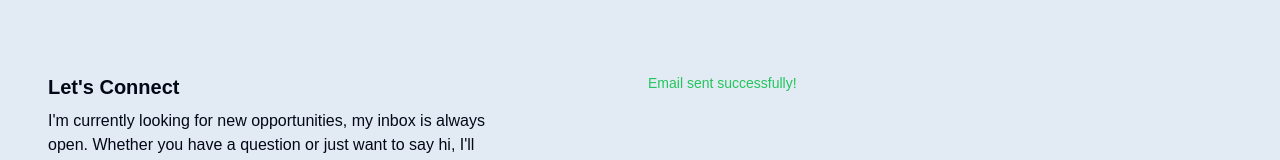
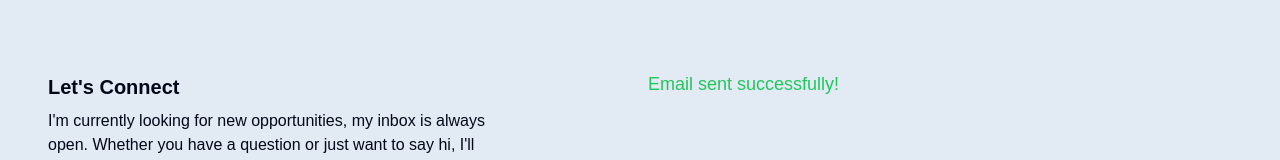
Before and after one commit to n1dll/Portfolio, a Next.js app: page / in a window 1280 px wide. Both pictures are taken after typing "name@example.com", "Sample", "Sample" into the empty fields and a click on the button "Send Message". Shown: the part 2944-3104 px from the top of the page. Built offline with nearby package versions, Linux system fonts and the light colour scheme; no server answers; a web font is replaced by a local one; what prettier would draw is missing.

Commit message:
mail msg

```diff
--- a/src/app/components/EmailSection.jsx
+++ b/src/app/components/EmailSection.jsx
@@ -40,7 +40,7 @@ const EmailSection = () => {
 
   const handleEmailChange = (e) => {
     const emailRegex = /^([a-zA-Z0-9._%-]+@[a-zA-Z0-9.-]+\.[a-zA-Z]{2,})$/;
-    setEmailValid(emailRegex.test(e.target.value)); // Check if email matches pattern
+    setEmailValid(emailRegex.test(e.target.value))
   };
 
   return (
@@ -69,7 +69,7 @@ const EmailSection = () => {
       </div>
       <div>
         {emailSubmitted ? (
-          <p className="text-green-500 text-sm mt-2">
+          <p className="text-green-500 text-lg mt-[5px]">
             Email sent successfully!
           </p>
         ) : (
@@ -88,7 +88,7 @@ const EmailSection = () => {
                 required
                 className={`border-2 text-sm rounded-lg block w-full p-2.5 ${!emailValid ? 'border-red-500' : ''}`}
                 placeholder="example@mail.com"
-                onChange={handleEmailChange} // Call handleEmailChange on input change
+                onChange={handleEmailChange}
               />
             </div>
             <div className="mb-6">
@@ -125,7 +125,7 @@ const EmailSection = () => {
             <div className="flex gap-2">
               <Button
                 type="submit"
-                disabled={!emailValid} // Disable button if email is not valid
+                disabled={!emailValid}
               >
                 Send Message
               </Button>
```
